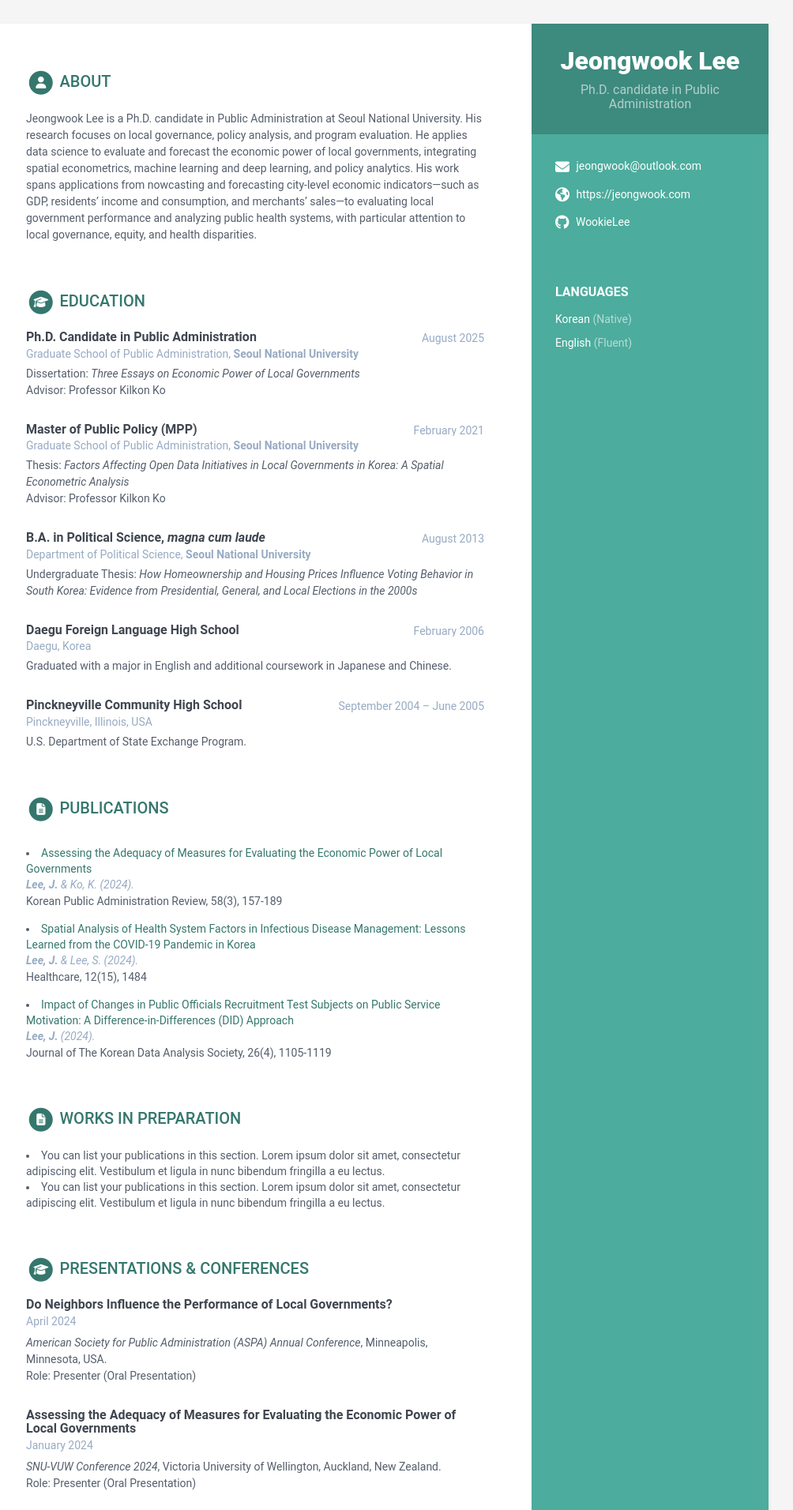
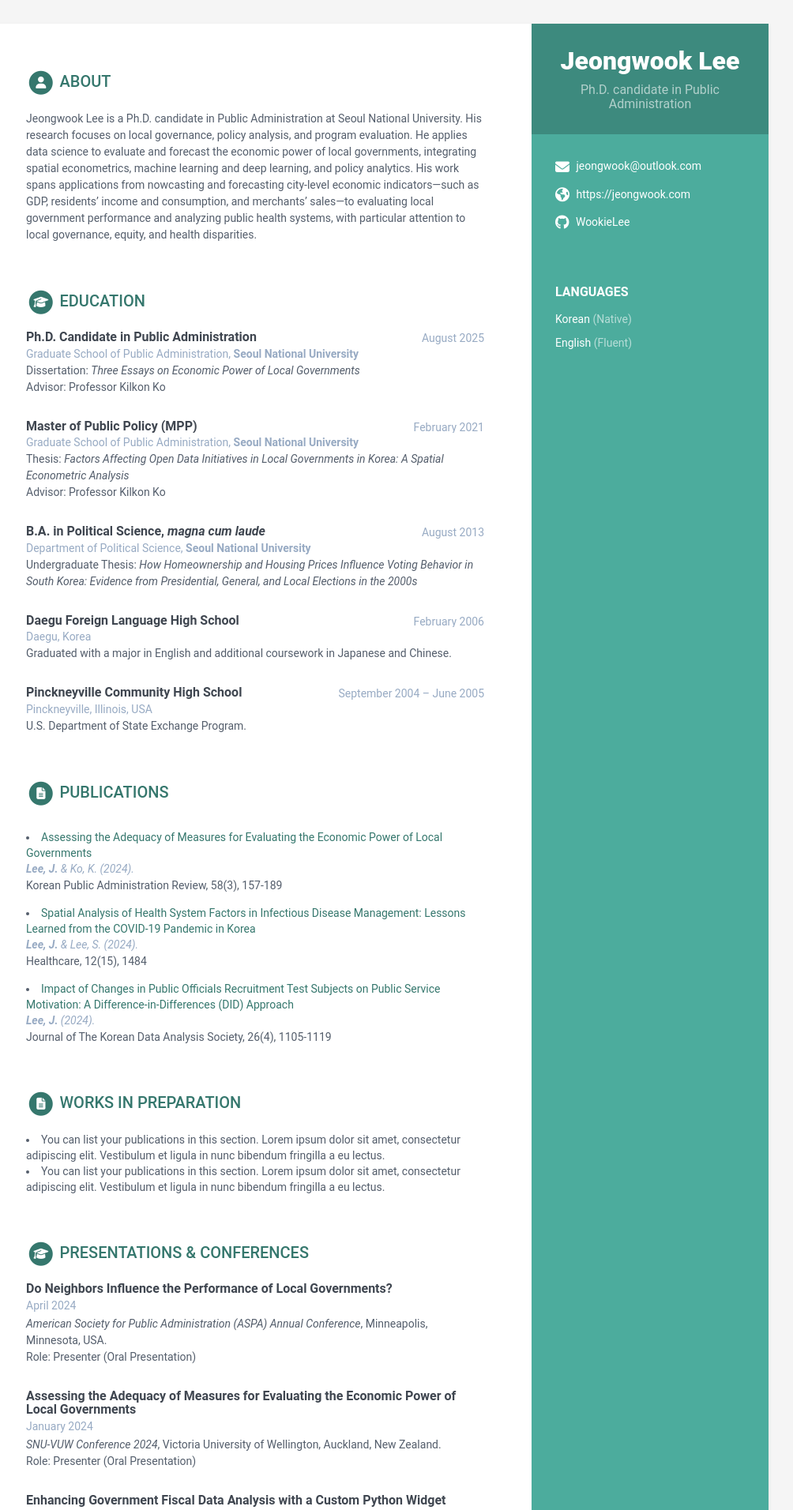
Before and after one commit to WookieLee/wookielee.github.io, a Jekyll site: the page built from index.html, in a window 1280 px wide. Shown: the top 1912 px of the page at 79% size, without its empty margins (167-1171 px from the left). Built offline with Jekyll 4.4.1, drawn with Linux system fonts in a browser that asks for light colours.

Commit message:
Update _base.scss

```diff
--- a/_sass/_base.scss
+++ b/_sass/_base.scss
@@ -221,7 +221,7 @@ p {
   .recommendation-role,
   .university,
   .cert-org {
-    margin-bottom: 5px;
+    margin-bottom: 1px;
     color: $text-grey;
   }
 
```
